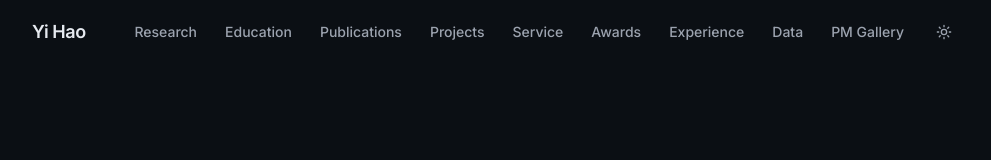
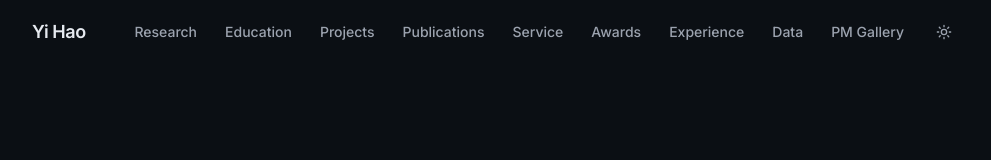
Before and after one commit to MoreIsDifferent/yihao, a Next.js app: page /data in a window 1280 px wide. Shown: the top 160 px of the page, without its empty margins (144-1135 px from the left). Built offline with nearby package versions, Linux system fonts and the light colour scheme.

Commit message:
Reorder projects navigation

```diff
--- a/src/data/site-data.ts
+++ b/src/data/site-data.ts
@@ -193,8 +193,8 @@ export const siteData: SiteData = {
 export const navItems = [
   { label: "Research", href: "#research" },
   { label: "Education", href: "#education" },
+  { label: "Projects", href: "#projects" },
   { label: "Publications", href: "#publications" },
-  { label: "Projects", href: "#projects" },
   { label: "Service", href: "#service" },
   { label: "Awards", href: "#awards" },
   { label: "Experience", href: "#experience" },
```
